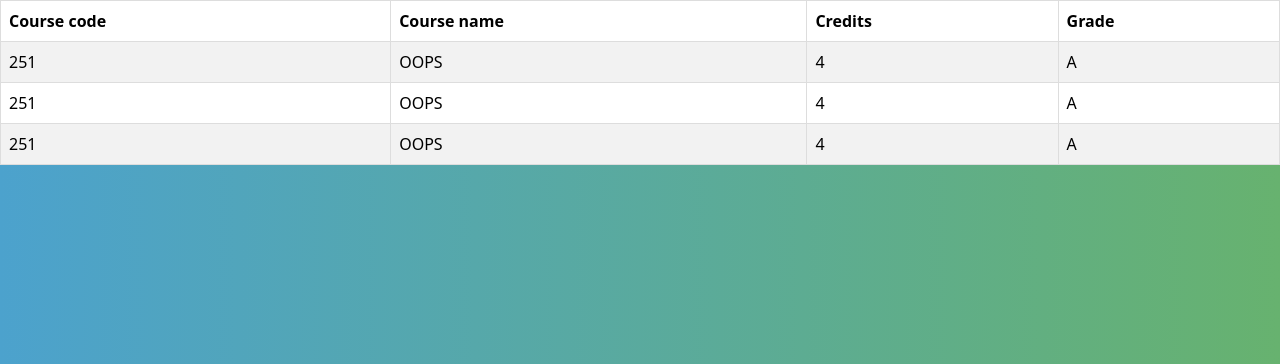
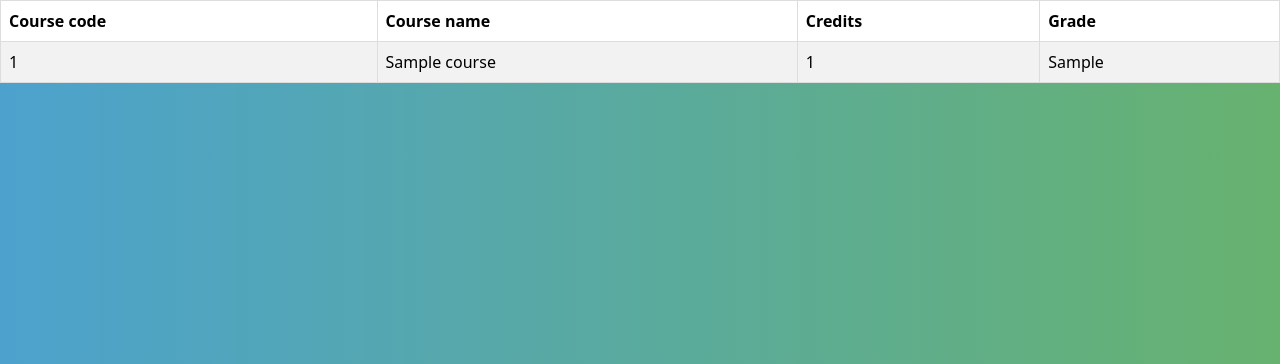
Before and after one commit to revanth-eranki/epics-project, a Django app: page /sem/ in a window 1280 px wide. Shown: the part 96-460 px from the top of the page. Run offline with Django 5.2, Linux system fonts and the light colour scheme; a user stored in the database is signed in; tables that the repository leaves empty hold one stand-in row (values such as "Sample post").

Commit message:
displaying data from db in results page

```diff
--- a/practice/models.py
+++ b/practice/models.py
@@ -1,13 +1,4 @@
 from django.db import models
-# This is an auto-generated Django model module.
-# You'll have to do the following manually to clean this up:
-#   * Rearrange models' order
-#   * Make sure each model has one field with primary_key=True
-#   * Make sure each ForeignKey and OneToOneField has `on_delete` set to the desired behavior
-#   * Remove `managed = False` lines if you wish to allow Django to create, modify, and delete the table
-# Feel free to rename the models, but don't rename db_table values or field names.
-
-
 
 # Create your models here.
 # class Profile(models.Model):
@@ -29,6 +20,9 @@ class Course(models.Model):
     course_name = models.CharField(blank=True, null=True)
     credits = models.IntegerField(blank=True, null=True)
 
+    def __str__(self):
+        return self.course_name
+
     class Meta:
         managed = False
         db_table = 'course'
@@ -43,6 +37,8 @@ class Enrollment(models.Model):
         managed = False
         db_table = 'enrollment'
         unique_together = (('course', 'user_name'),)
+    def __str__(self):
+        return self.grades
 
 
 class Student1(models.Model):
@@ -60,3 +56,5 @@ class Student1(models.Model):
     class Meta:
         managed = False
         db_table = 'student_1'
+    def __str__(self):
+        return self.user_name
--- a/practice/templates/sem.html
+++ b/practice/templates/sem.html
@@ -8,6 +8,10 @@
 
 {% block body %}
     <div>
+      <!-- <div style="text-align: center;">
+        <h4>Semester {{current_sem}} Results</h4>
+    </div> -->
+
     <table class="table table-striped table-hover">
         <thead>
           <tr>
@@ -18,25 +22,14 @@
           </tr>
         </thead>
         <tbody>
+          {% for i in context %}
           <tr>
-            <td scope="row">251</td>
-            <td>OOPS</td>
-            <td>4</td>
-            <td>A</td>
-
+            <td scope="row">{{i.0.course_id}}</td>
+            <td>{{i.0.course_name}}</td>
+            <td>{{i.0.credits}}</td>
+            <td>{{i.1.grades}}</td>
           </tr>
-          <tr>
-            <td scope="row">251</td>
-            <td>OOPS</td>
-            <td>4</td>
-            <td>A</td>
-          </tr>
-          <tr>
-            <td scope="row">251</td>
-            <td>OOPS</td>
-            <td>4</td>
-            <td>A</td>
-          </tr>
+          {% endfor %}
         </tbody>
       </table>
       </div>
--- a/practice/templates/semester.html
+++ b/practice/templates/semester.html
@@ -1,4 +1,4 @@
-{% extends result.html %}
+<!-- {% extends result.html %}
 {% load static %}
 
 {% block result-page %}
@@ -12,4 +12,4 @@
     </div>
     <div id="results-container"></div>
 </div>
-{% endblock %}
+{% endblock %} -->
--- a/practice/views.py
+++ b/practice/views.py
@@ -1,23 +1,28 @@
 from django.shortcuts import render,get_object_or_404
 from django.contrib.auth.decorators import login_required
-from .models import Student1
+from .models import Student1,Course,Enrollment
 
 # Create your views here.
 @login_required(login_url='login')
 def home (request):
-    # object = get_object_or_404(Student1, pk='user1')
-    return render(request,'index.html')
+    objects = Course.objects.all()
+    return render(request,'index.html',{'objects':objects})
 
 @login_required(login_url='login')
 def profile(request):
 
-    object = get_object_or_404(Student1, pk='user1')
+    object = Student1.objects.get(user_name='user1')
     return render(request,'profile.html',{'object': object})
 
 @login_required(login_url='login')
 def result(request):
-    return render(request,'result.html')
+    obj = Student1.objects.get(pk='user3')
+    current_sem = int(obj.semester)
+    return render(request,'result.html',{'num_times':range(current_sem-1)})
 
 @login_required(login_url='login')
 def sem(request):
-    return render(request,'sem.html')
+    queryset1 = Course.objects.all()
+    queryset2 = Enrollment.objects.all()
+    context = {'context': zip(queryset1,queryset2)}
+    return render(request,'sem.html',context)
```
Also changed, not shown: practice/templates/index.html (+4 -7 lines), practice/templates/result.html (+4 -5 lines).
